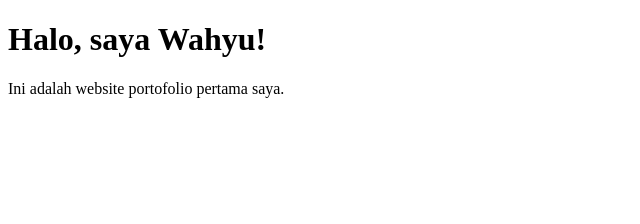
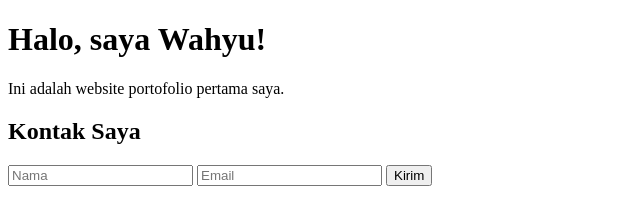
Before and after one commit to whtrianto/latihan-git, a plain HTML site: page index.html in a window 1280 px wide. Shown: the whole page, without its empty margins (0-640 px from the left). Drawn offline with Linux system fonts and the light colour scheme.

Commit message:
add: form kontak sederhana

```diff
--- a/index.html
+++ b/index.html
@@ -7,5 +7,13 @@
 <body>
   <h1>Halo, saya Wahyu!</h1>
   <p>Ini adalah website portofolio pertama saya.</p>
+
+  <h2>Kontak Saya</h2>
+<form>
+  <input type="text" placeholder="Nama">
+  <input type="email" placeholder="Email">
+  <button>Kirim</button>
+</form>
+
 </body>
 </html>
```
